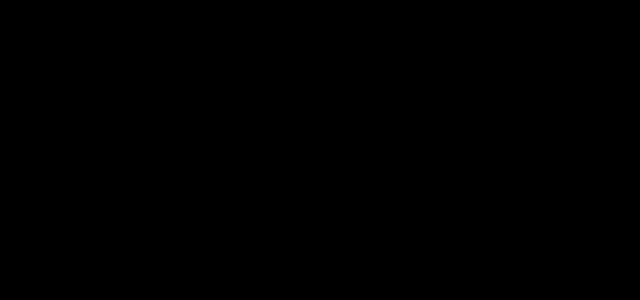
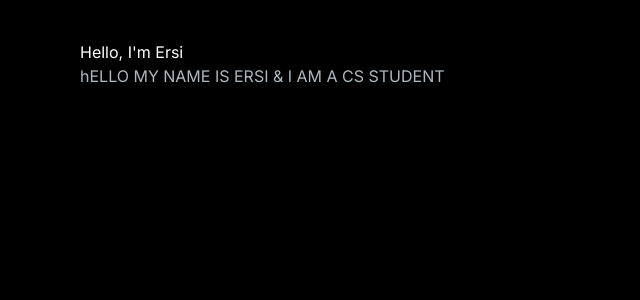
Before and after one commit to ersi012/Portfolio, a Next.js app: page / in a window 1280 px wide. Shown: the top 300 px of the page, without its empty margins (0-640 px from the left). Built offline with nearby package versions, Linux system fonts and the light colour scheme.

Commit message:
header text manipulation

```diff
--- /dev/null
+++ b/src/app/components/Header.jsx
@@ -0,0 +1,14 @@
+import React from 'react'
+
+const Header = () => {
+  return (
+    <section>
+        <h1 className="text-white">Hello, I'm Ersi</h1>
+        <p className="text-[#ADB7BE]">
+          hELLO MY NAME IS ERSI & I AM A CS STUDENT
+        </p>
+    </section>
+  )
+}
+
+export default Header
--- a/src/app/components/headerSection.jsx
+++ /dev/null
@@ -1,11 +0,0 @@
-import React from 'react'
-
-const header = () => {
-  return (
-    <section>
-        <h1 className="text-white">Hello I'm Ersi</h1>
-    </section>
-  )
-}
-
-export default header
--- a/src/app/page.js
+++ b/src/app/page.js
@@ -1,10 +1,10 @@
 import Image from 'next/image'
-import headerSection from './components/headerSection'
+import Header from './components/Header'
 
 export default function Home() {
   return (
-    <main className="flex min-h-screen flex-col bg-black">
-      <headerSection />
+    <main className="flex min-h-screen flex-col bg-black container mx-auto px-20 py-10">
+      <Header />
     </main>
   )
 }
```
